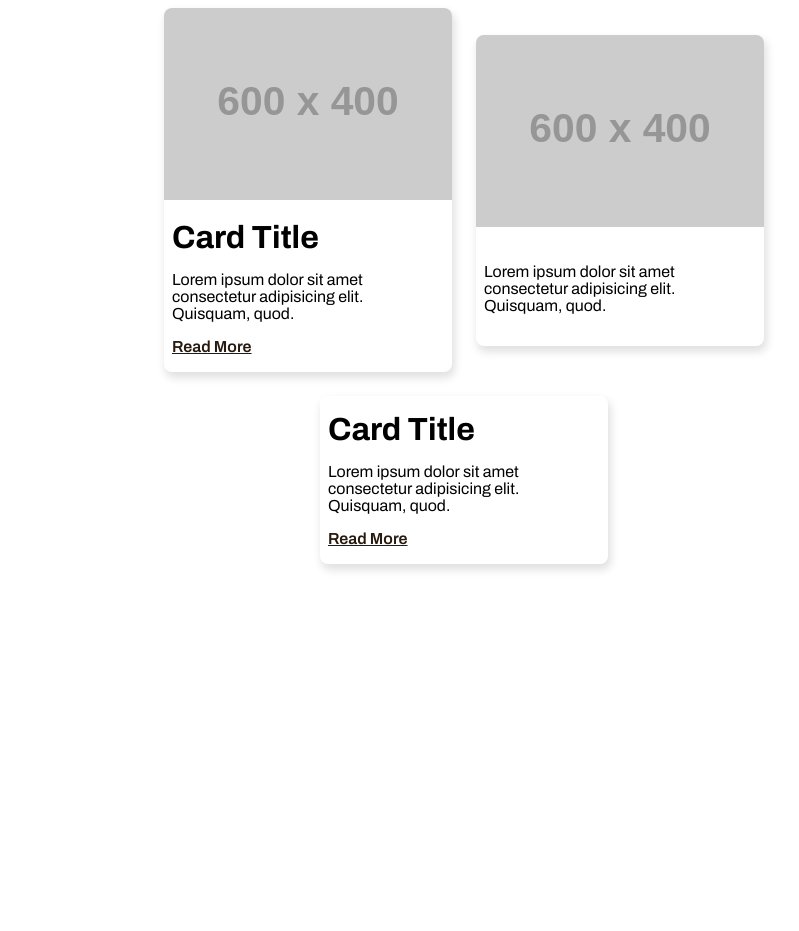
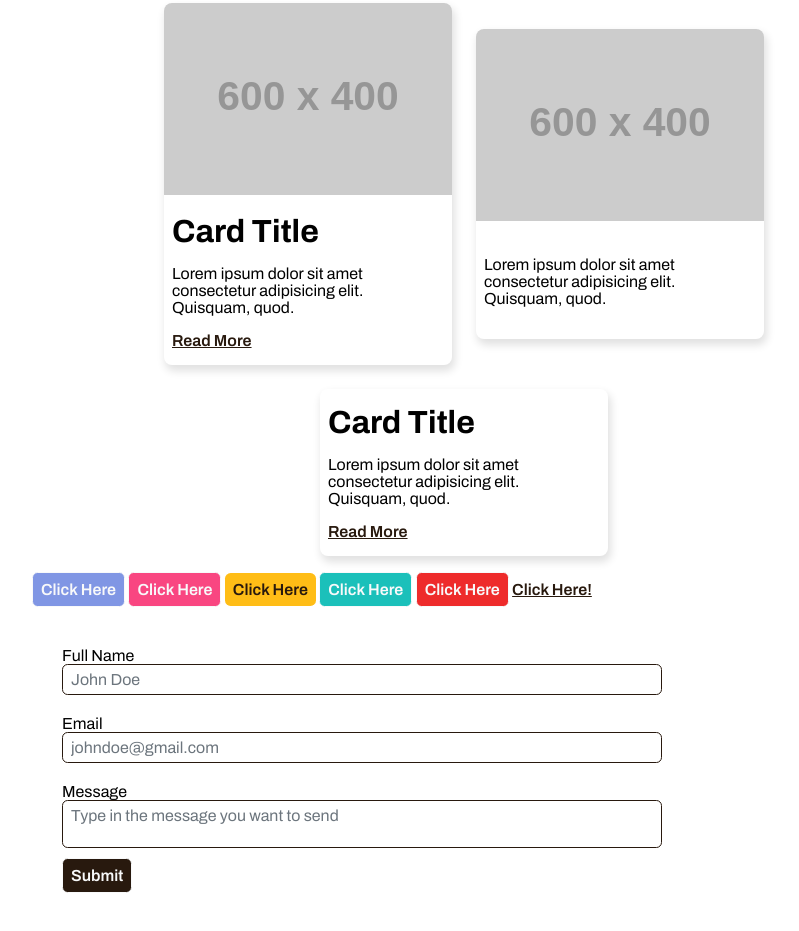
Before and after one commit to rame0033/sleek-css, a plain HTML site: page index.html in a window 1280 px wide. Shown: the part 689-1620 px from the top of the page, without its empty margins (176-975 px from the left). Before the commit the page ends 1285 px from the top, so only its background shows below. Drawn offline with Linux system fonts and the light colour scheme; placeholder pictures from the web are drawn by us.

Commit message:
add buttons & forms

```diff
--- a/index.html
+++ b/index.html
@@ -96,6 +96,37 @@
 
     </div>
 
+    <!-- Buttons -->
+
+
+        <button class="btn btn-primary">Click Here</button>
+        <button class="btn btn-secondary">Click Here</button>
+        <button class="btn btn-info">Click Here</button>
+        <button class="btn btn-success">Click Here</button>
+        <button class="btn btn-danger">Click Here</button>
+        <a href="#" class="btn btn-primary">Click Here!</a>
+
+    <!-- Forms -->
+        <form action="">
+            <div class="form-group">
+                <label for="full-name">Full Name</label>
+                <input id="full-name" type="text" placeholder="John Doe"/>
+            </div>
+
+            <div class="form-group">
+                <label for="email">Email</label>
+                <input type="email" id="email" placeholder="johndoe@gmail.com"/>
+            </div>
+
+            <div class="form-group">
+                <label for="message">Message</label>
+                <textarea name="message" id="message" placeholder="Type in the message you want to send"></textarea>
+            </div>
+
+            <button type="submit">Submit</button>
+        </form>
+
+
 </div>
 
 </body>
--- a/src/_base.scss
+++ b/src/_base.scss
@@ -15,7 +15,6 @@
         font-family: variables.$sleek-font-card;
         font-size: variables.$font-xsmall;
         font-weight: variables.$font-regular;
-
     }
 
     .color-pri{
@@ -100,7 +99,7 @@
 }
 
 @mixin sleek-link {
-    color: map-get(variables.$theme , "light");
+    color: map.get(variables.$theme , "light");
     text-decoration: underline;
     font-family: variables.$sleek-font-card;
     font-weight: variables.$font-semi-bold;
@@ -111,3 +110,58 @@
 a.btn.btn-primary{
     @include sleek-link;
 };
+
+button.btn-primary{
+    @include sleek-btn(map.get(variables.$theme, "primary"), map.get(variables.$theme, "dark"), map.get(variables.$rounded, "sm"));
+    padding:0.5rem;
+}
+
+button.btn-secondary{
+    @include sleek-btn(map.get(variables.$theme, "success"), map.get(variables.$theme, "dark"), map.get(variables.$rounded, "sm"));
+    padding: 0.5rem;
+}
+
+button.btn-info{
+    @include sleek-btn(map.get(variables.$theme, "info"), map.get(variables.$theme, "light"), map.get(variables.$rounded, "sm"));
+    border: 0;
+    padding: 0.5rem;
+}
+
+button.btn-success {
+    @include sleek-btn(map.get(variables.$theme,"secondary"), map.get(variables.$theme, "dark"), map.get(variables.$rounded, "sm"));
+    padding: 0.5rem;
+}
+
+button.btn-danger{
+    @include sleek-btn(map.get(variables.$theme, "danger"), map.get(variables.$theme, "dark"), map.get(variables.$rounded, "sm"));
+    padding: 0.5rem;
+}
+
+button[type="submit"]{
+    @include sleek-btn(map.get(variables.$theme, "light"), map.get(variables.$theme, "dark"), map.get(variables.$rounded, "sm"));
+    padding: 0.5rem;
+}
+//form
+form {
+    max-width: 600px;
+    margin: 30px;
+    padding: 0;
+}
+
+.form-group {
+    display: flex;
+    flex-direction: column;
+    padding: 10px 0;
+}
+
+input[type="text"], input[type="email"], textarea {
+    border: 1px solid map.get(variables.$theme, "light");
+    padding: 6px 8px;
+    border-radius: map.get(variables.$rounded, "sm");
+}
+
+#full-name::placeholder,
+#email::placeholder,
+#message::placeholder {
+    color:map.get(variables.$theme, "grey");
+}
--- a/src/_typography.scss
+++ b/src/_typography.scss
@@ -3,7 +3,7 @@
 
 //Typography for text
 
-h1, h2, h3, h4 {
+body {
     font-family: variables.$sleek-font-card;
 }
 
--- a/src/_variables.scss
+++ b/src/_variables.scss
@@ -7,6 +7,7 @@ $theme:(
     "danger": #ee2b2b,
     "light": #28190e,
     "dark": #f8f9fa,
+    "grey": #6c757d,
 );
 
 //Type face - card
```
Also changed, not shown: css/style.css, 1 other file.
